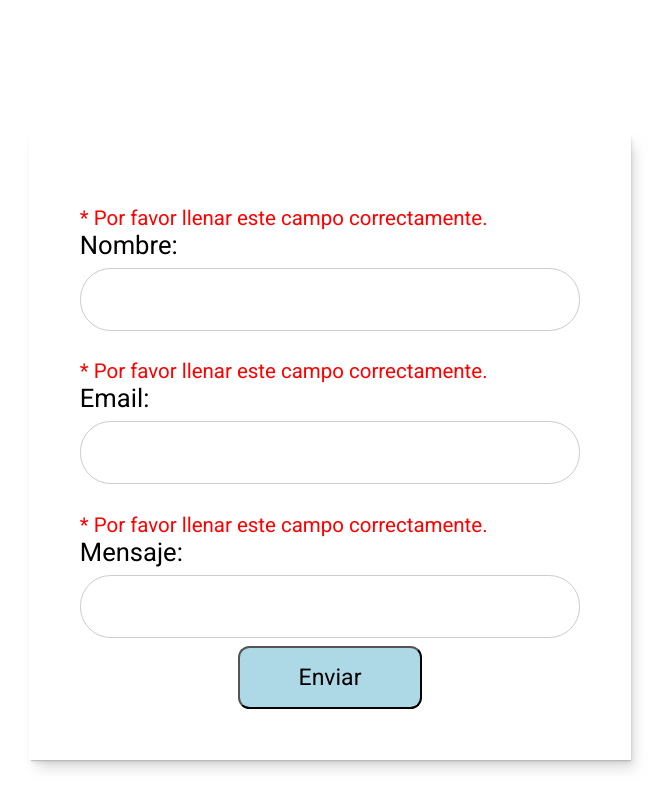
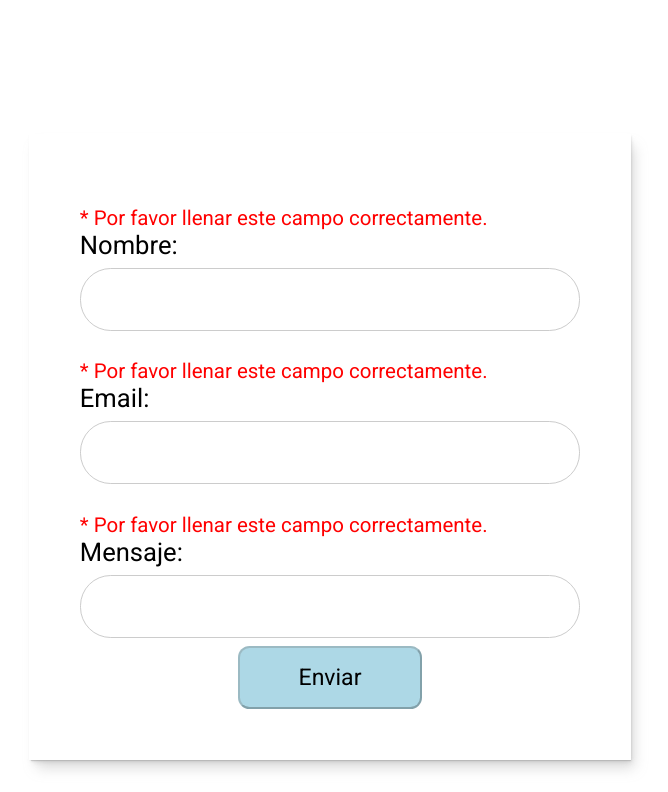
Before and after one commit to Joaquin-Quiroz-Gajardo/Portafolio, a React (Create React App) app: page / in a window 1280 px wide. Shown: the part 5997-6789 px from the top of the page, without its empty margins (310-978 px from the left). Built offline with nearby package versions, Linux system fonts and the light colour scheme.

Commit message:
verificacion formulario afecta a boton

```diff
--- a/src/Components/Contacto.tsx
+++ b/src/Components/Contacto.tsx
@@ -56,6 +56,7 @@ const Contacto = () => {
             <input onChange={(e)=>handleChange(e, SetMensajeReclutador)} required type="text" id="input-mensaje"/>
             <button
             onClick={handleMensaje}
+            disabled={emailRegex.test(emailReclutador) && mensajeReclutador!="" && nameReclutador!=""?false:true}
             >Enviar</button>
           </form>
         </div>
```
